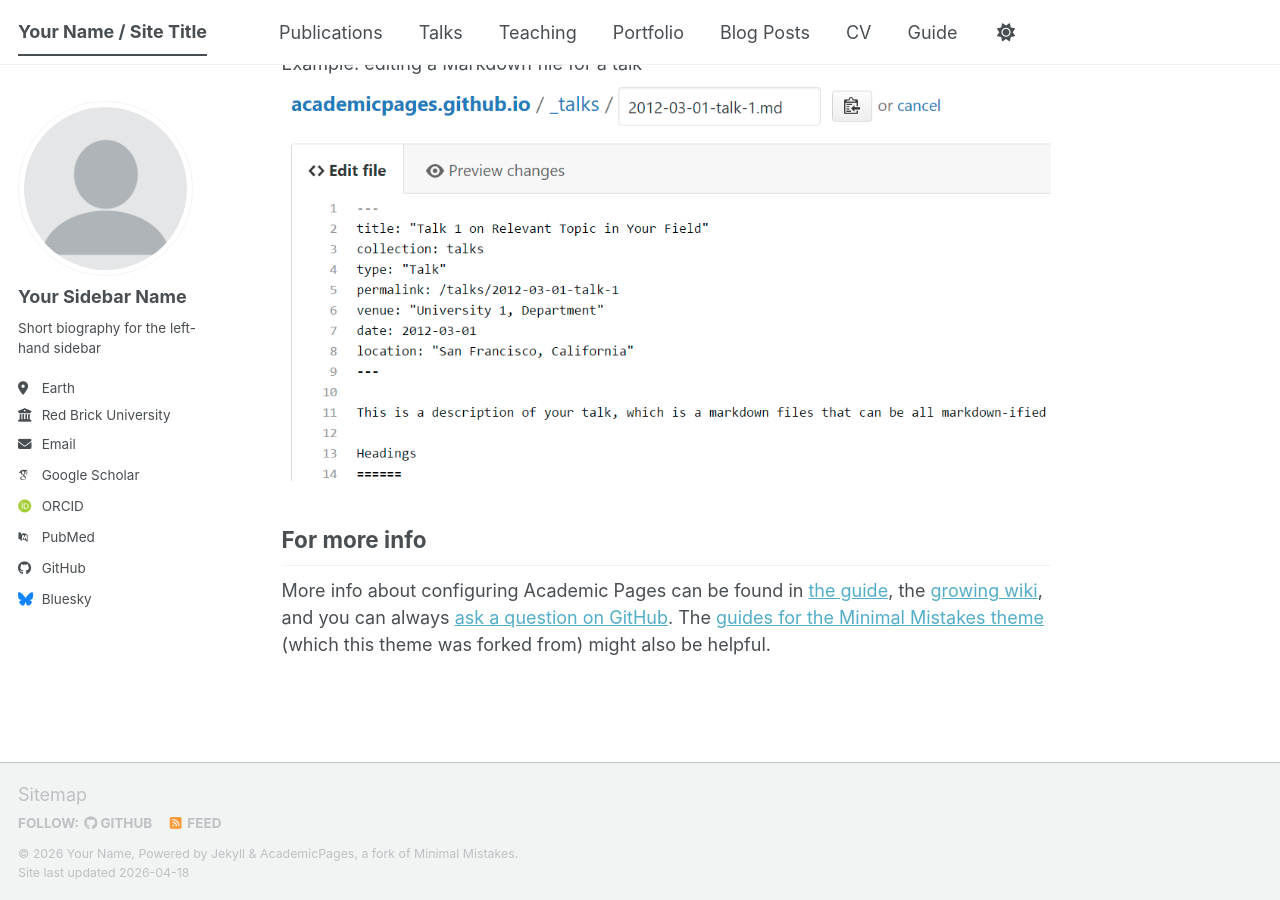
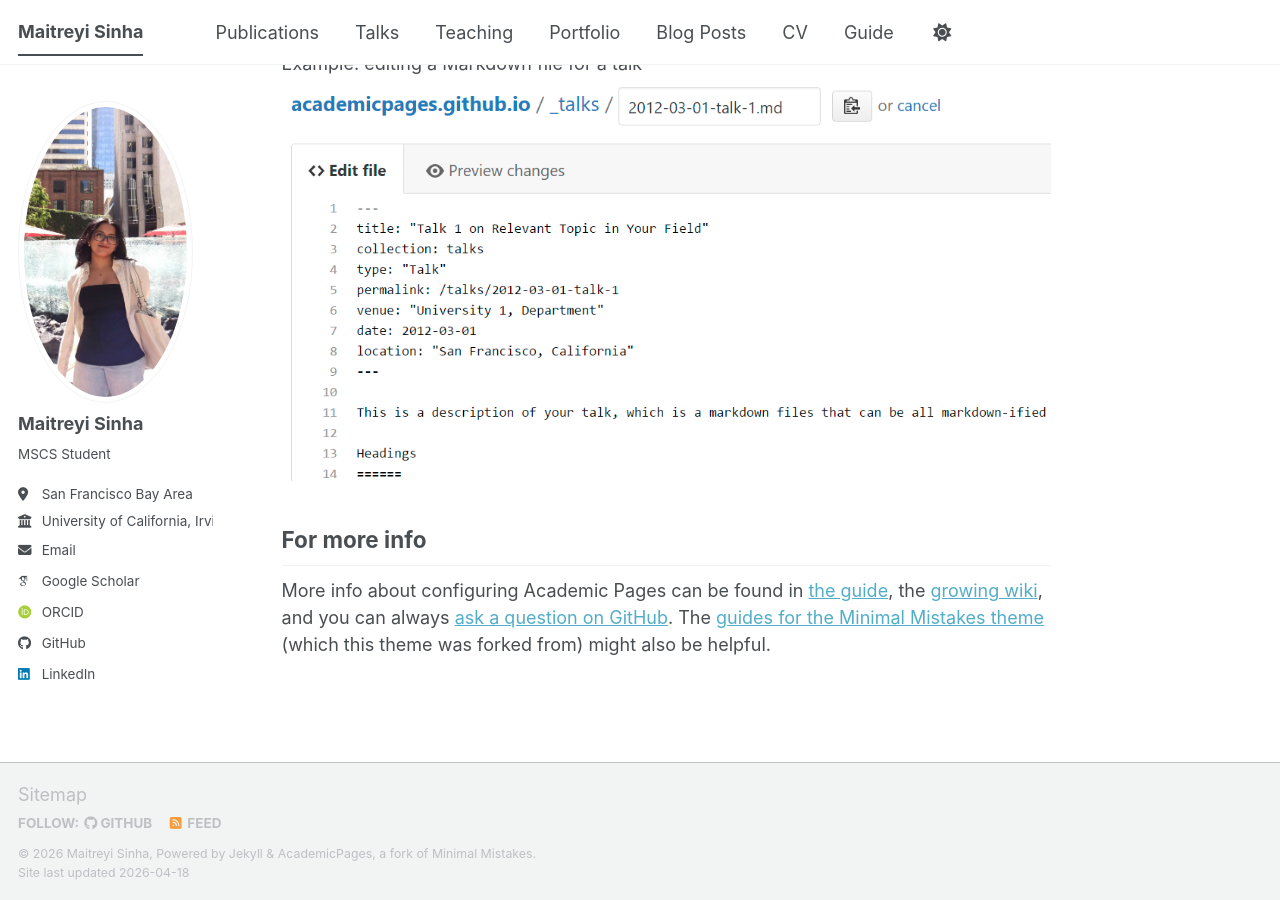
Before and after one commit to maitreyyi/maitreyyi.github.io, a Jekyll site: the page built from _pages/about.md, in a window 1280 px wide and 900 px high, scrolled down 2720 px. Built offline with Jekyll 4.4.1, drawn with Linux system fonts in a browser that asks for light colours; some web fonts are replaced; a script bundle is joined from its source files by our own code; library files that are not in the unit come from our copies.

Commit message:
Added basic info to config.yml

```diff
--- a/_config.yml
+++ b/_config.yml
@@ -9,10 +9,10 @@
 # Basic Site Settings
 locale                   : "en-US"
 site_theme               : "default" # The available themes options are "default", "air", "sunrise", "mint", "dirt" and "contrast"
-title                    : "Your Name / Site Title"
+title                    : "Maitreyi Sinha"
 title_separator          : "-"
-name                     : &name "Your Name"
-description              : &description "Your Name's academic portfolio"   # Update this with a general description of your site, this is the default if not overridden by a page
+name                     : &name "Maitreyi Sinha"
+description              : &description "Maitreyi's academic portfolio"   # Update this with a general description of your site, this is the default if not overridden by a page
 url                      : https://academicpages.github.io # The base hostname & protocol for your site e.g. "https://[your GitHub username].github.io",
                                                            # or if you already have some other page hosted on Github then use "https://[your GitHub username].github.io/[Your Repo Name]"
 baseurl                  : "" # the subpath of your site, e.g. "/blog"
@@ -24,63 +24,28 @@ repository               : "academicpages/academicpages.github.io"
 author:
   # Biographic information
   avatar           : "profile.png"
-  name             : "Your Sidebar Name"
+  name             : "Maitreyi Sinha"
   pronouns         : # example: "she/her"
-  bio              : "Short biography for the left-hand sidebar"
-  location         : "Earth"
-  employer         : "Red Brick University"
+  bio              : "MSCS Student"
+  location         : "San Francisco Bay Area"
+  employer         : "University of California, Irvine"
   uri              : # URL
-  email            : "none@example.org"
+  email            : "maitres@uci.edu"
 
   # Academic websites
-  academia         : # URL
   arxiv            : # URL - Update with the correct link to your profile
-  googlescholar    : "https://scholar.google.com/citations?user=PS_CX0AAAAAJ"
-  inspire-hep      : # URL
-  impactstory      : # URL
-  orcid            : "https://orcid.org/yourorcidurl"
-  semantic         : # URL
-  ssrn             : # URL
-  pubmed           : "https://www.ncbi.nlm.nih.gov/pubmed/?term=john+snow"
-  researchgate     : # URL
-  scopus           : # URL
-  zotero           : # URL
+  googlescholar    : "https://scholar.google.com/citations?user=NvPwjsgAAAAJ&hl=en&authuser=1"
+  orcid            : "https://orcid.org/0009-0008-7504-3298"
+
 
 
   # Repositories and software development
-  bitbucket        : # Username - Update with your username on the site
-  codepen          : # Username
-  dribbble         : # Username
   github           : "academicpages"
   kaggle           : # Username
-  stackoverflow    : # User number or user number and name (i.e., use "1" or "1/jeff-atwood")
 
   # Social media
-  artstation       : # Username
-  bluesky          : "bsky.app" # Replace this with you Bluesky username
-  facebook         : # Username
-  flickr           : # Username
-  foursquare       : # Username
-  goodreads        : # Username
-  google_plus      : # Username
-  keybase          : # Username
-  instagram        : # Username
-  lastfm           : # Username
-  linkedin         : # Username
-  mastodon         : # URL
-  medium           : # URL
-  pinterest        : # Username
-  soundcloud       : # Username
-  steam            : # Username
-  telegram         : # URL
-  tumblr           : # Username
-  twitter          : # Username for X / Twitter
-  vine             : # Username
-  weibo            : # Username
-  wikipedia        : # Username
-  xing             : # Username
-  youtube          : # Username
-  zhihu            : # Username
+  linkedin         : maitreyi-sinha17
+
 
 # Publication Category - The following the list of publication categories and their headings
 publication_category:
```
Also changed, not shown: images/profile.png.
